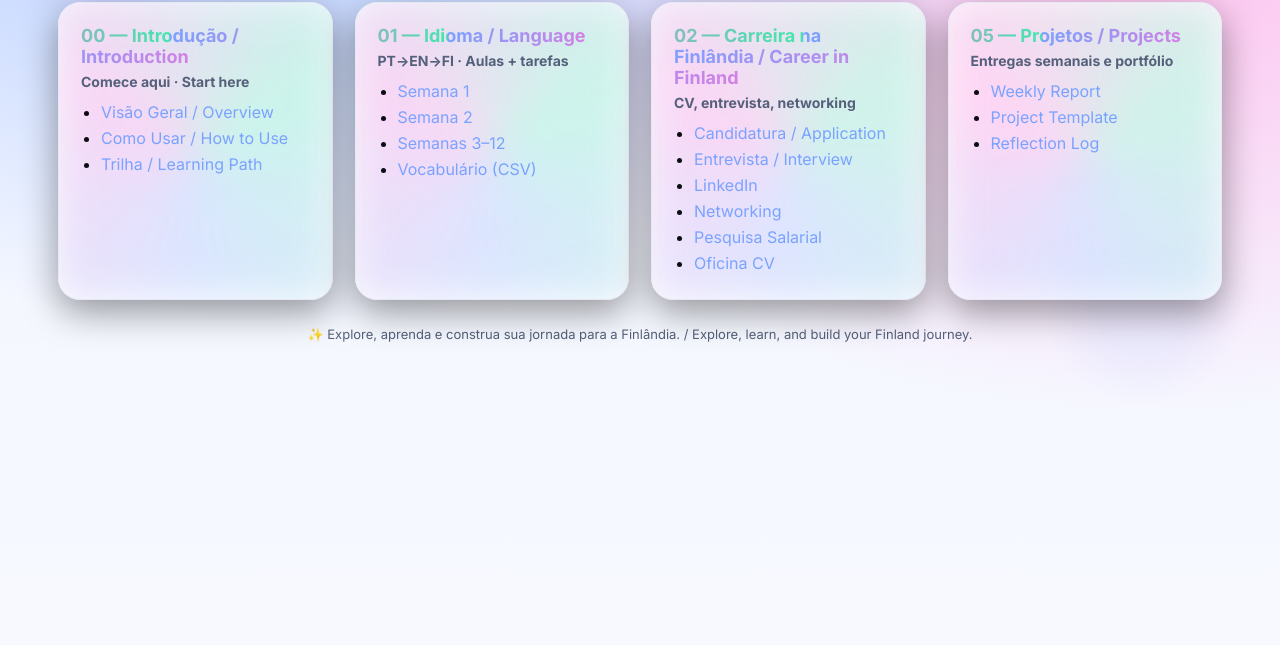
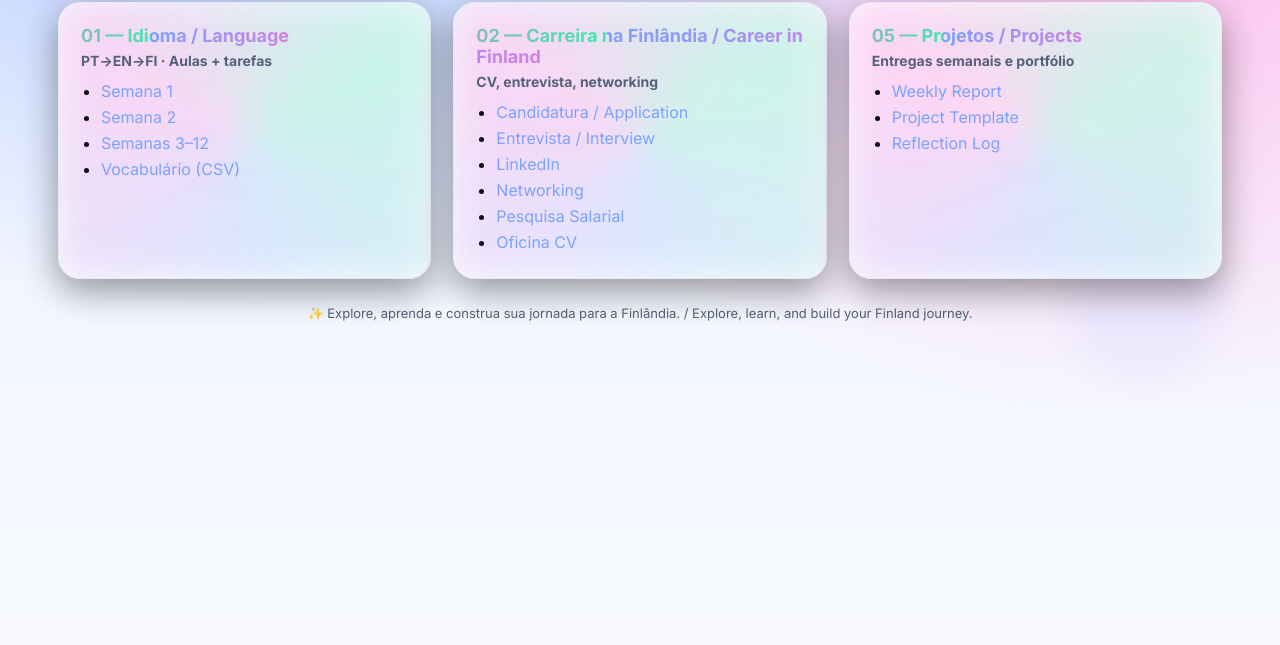
Before and after one commit to SUVI95/Lu-Mentoria-, a plain HTML site: page Projeto-Finlandia/index.html in a window 1280 px wide. Shown: the part 155-800 px from the top of the page. Drawn offline with Linux system fonts and the light colour scheme.

Commit message:
chore(ui): remove Introdução card from landing

```diff
--- a/Projeto-Finlandia/index.html
+++ b/Projeto-Finlandia/index.html
@@ -117,16 +117,6 @@ a:hover{color:var(--accent2);text-decoration:underline;}
 
   <section class="grid">
     <div class="card">
-      <h2><span>00 — Introdução / Introduction</span></h2>
-      <h3>Comece aqui · Start here</h3>
-      <ul>
-        <li><a href="/Projeto-Finlandia/viewer.html?file=00_INTRODUCTION/overview.md">Visão Geral / Overview</a></li>
-        <li><a href="/Projeto-Finlandia/viewer.html?file=00_INTRODUCTION/how_to_use_this_training.md">Como Usar / How to Use</a></li>
-        <li><a href="/Projeto-Finlandia/viewer.html?file=00_INTRODUCTION/learning_path.md">Trilha / Learning Path</a></li>
-      </ul>
-    </div>
-
-    <div class="card">
       <h2><span>01 — Idioma / Language</span></h2>
       <h3>PT→EN→FI · Aulas + tarefas</h3>
       <ul>
```
